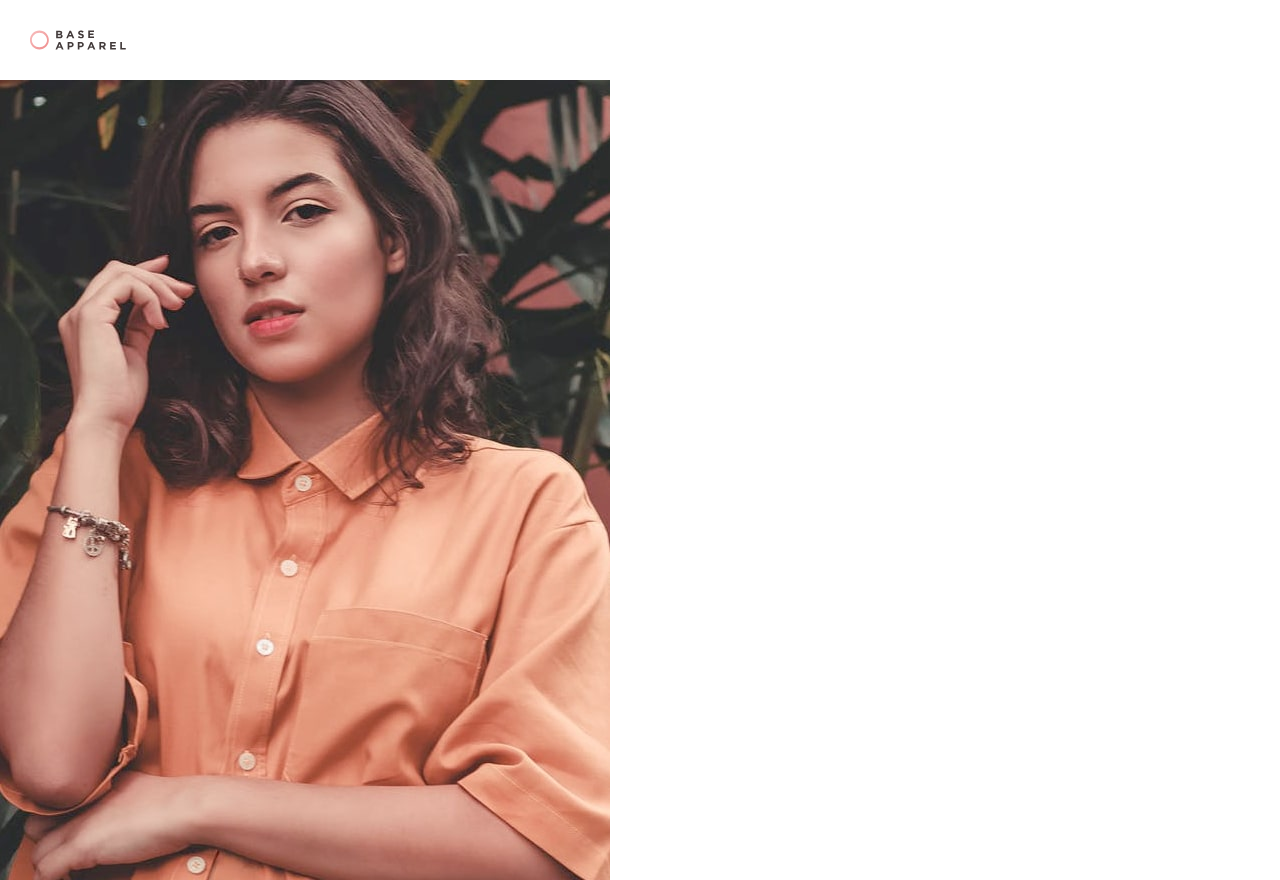
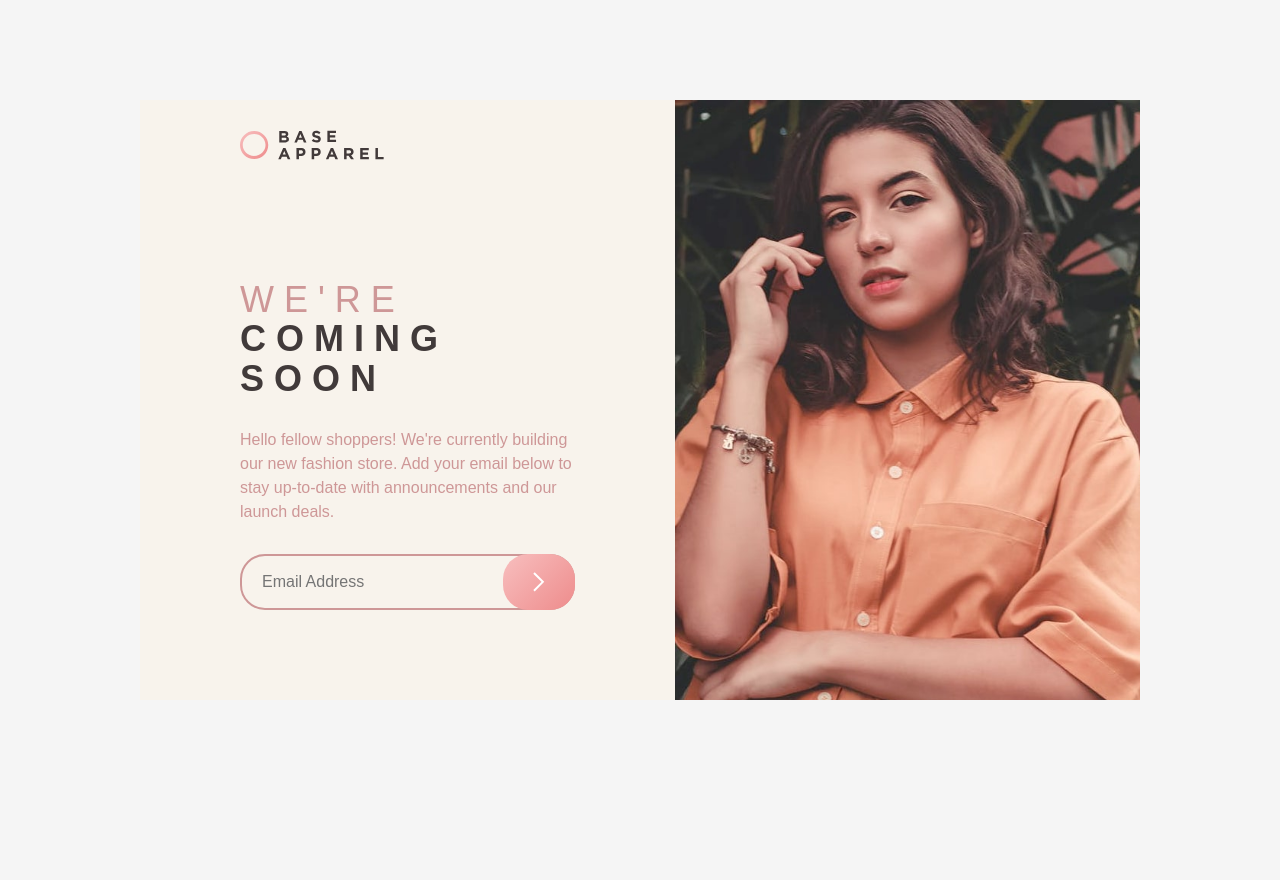
Before and after one commit to abhi-zero/base-apparel-coming-soon, a plain HTML site: page index.html in a window 1280 px wide. Shown: the top 880 px of the page. After the commit the page ends 800 px from the top, so only its background shows below. Drawn offline with Linux system fonts and the light colour scheme; a script that the page names is missing; a web font is replaced by a local one.

Commit message:
Desktop version Added

```diff
--- a/styles/style.css
+++ b/styles/style.css
@@ -100,6 +100,7 @@ h6 {
   --text-color: hsl(0, 36%, 70%);
   --Soft-Red: hsl(0, 93%, 68%);
   --heading: hsl(0, 6%, 24%);
+  --mainBG:  rgb(248, 243, 236);
 
   /* Gradients */
 
@@ -108,34 +109,63 @@ h6 {
 
   /* Font */
 
+  /* Font Size */
+
+  --font-100px: 0.75rem;  /* 12px */
+  --font-200px: 0.875rem;     /* 14px */
+  --font-300px: 1rem;     /* 16px */
+  --font-400px: 1.5rem;     /* 24px */
+
   /*Font Family */
   --ff: "Josefin Sans";
+
+  /* Spacing */
+
+  --space-100: 0.625rem;  /* 10px */
+  --space-200: 1.25rem;   /* 20px */
+  --space-300: 1.875rem;  /* 30px */
+  --space-400: 2.5rem;    /* 40px */
+  --space-500: 3.125rem;  /* 50px */
+  --space-600: 3.75rem;   /* 60px */
+  --space-700: 4.375rem;  /* 70px */
+  --space-800: 5rem;      /* 80px */
+  --space-900: 5.625rem;  /* 90px */
+  --space-1000: 6.25rem;  /* 100px */
 }
 body {
-  font-family: var(--ff);
+  font-family: var(--ff), sans-serif;
   font-size: 1rem;
+  background-color: var(--mainBG);
 }
 
 .wrapper {
   display: grid;
   grid-template-rows: repeat(3, auto);
-  margin-bottom: 100px;
+  margin-bottom: var(--space-1000);
+  background-color: var(--mainBG);
 }
 
 .logo-section {
-  margin: 30px;
+  margin: var(--space-300);
 }
 .logo-section .logo {
-  height: 20px;
+  height: 1.25rem;
+}
+
+.hero-img-section img {
+  object-fit: cover;
+  width: 62.5rem;
 }
 
 .main-content {
+  max-width: 26.25rem;
   display: flex;
-  gap: 30px;
+  gap: var(--space-300);
   flex-direction: column;
   justify-content: space-evenly;
   align-items: center;
-  margin: 50px 30px;
+  place-self: center;
+  margin: var(--space-500) var(--space-300);
   text-align: center;
 }
 
@@ -143,7 +173,7 @@ body {
   line-height: 1.1;
   letter-spacing: 10px;
   text-transform: uppercase;
-  font-size: 24px;
+  font-size: var(--font-400px);
 }
 
 .main-content .heading .thick-title {
@@ -162,64 +192,99 @@ body {
 .main-content .input-submit {
   width: 100%;
   position: relative;
-}
-
-.input {
-  width: 100%;
+  --border-radius:25px
 }
 
 .input input {
+
+
   width: 100%;
-  position: absolute;
-  left: 0;
-  font-size: 14px;
+  font-size: var(--font-300px);
   line-height: 2;
-  border-radius: 25px;
+  border-radius: var(--border-radius) ;
   outline: none;
   border: 2px solid var(--text-color);
-  padding-block: 10px;
-  padding-left: 20px;
-  padding-right: 110px;
+  padding-block: var(--space-100);
+  padding-left: var(--space-200);
   background-color: transparent;
 }
 
-.label{
+
+.btn {
   position: absolute;
-  top: 15px;
-  left: 35px;
-  z-index: -22;
-  color: var(--text-color);
-  font-size: 14px;
-  background-color: white;
-  opacity: 0;
+  top: 0%;
+  right: 0;
+  border-radius: var(--border-radius);
+  padding: calc(var(--space-100) + .5rem) var(--space-300);
+  background: linear-gradient(135deg, hsl(0, 80%, 86%), hsl(0, 74%, 74%));
+  border: none;
+  transition: filter 0.1s ease-in;
 }
 
-input:focus + .label,
-input:valid + .label{
-    transform: translateY(-23px) scale(.8);
-    z-index: 55;
-    opacity: 1;
-}
-
-.btn{
-  position: absolute;
-  top:5%;
-  right:0;
-  border-radius: 25px;
-  padding: 15.5px 30px;
-  background: linear-gradient(135deg, hsl(0, 80%, 86%), hsl(0, 74%, 74%));
-  border: none;
-}
-
-.btn:hover{
+.btn:hover {
   background: hsl(0, 80%, 86%);
   filter: drop-shadow(6px 10px 10px hsla(0, 80%, 86%, 1));
 }
 
-.error-img{
+.error-img {
   display: none;
   position: absolute;
-  right:25%;
-  top:15px;
+  right: 25%;
+  top: 0.938rem;
   width: 20px;
 }
+.error-msg{
+  color: red;
+  position: absolute;
+  bottom: -40%;
+  left: 1.25rem;
+
+  font-size: var(--font-100px);
+}
+
+@media (min-width: 62.5rem) {
+  body {
+    height: 100vh;
+    place-content: center;
+    background-color: whitesmoke;
+  }
+
+  .wrapper {
+    height: 37.5rem;
+    width: 62.5rem;
+    display: grid;
+    grid-template-rows: auto 1fr;
+    grid-template-columns: 1.15fr 1fr;
+    margin: 0 auto;
+    overflow: hidden;
+  }
+  .logo-section {
+    grid-row: 1;
+    grid-column: 1;
+    justify-self: start;
+    align-items: end;
+  }
+  .logo-section .logo {
+    height: 30px;
+    margin-inline: var(--space-700);
+  }
+
+  .hero-img-section {
+    grid-row: 1 / -1;
+    grid-column: 2;
+    justify-items: end;
+  }
+  .hero-img-section img {
+    object-fit: cover;
+    object-position: top;
+  }
+  .main-content {
+    grid-row: 2;
+    columns: 1;
+    justify-content: center;
+    align-items: flex-start;
+    text-align: start;
+    margin-inline: var(--space-1000);
+    margin-top: var(--space-500);
+  }
+}
```
